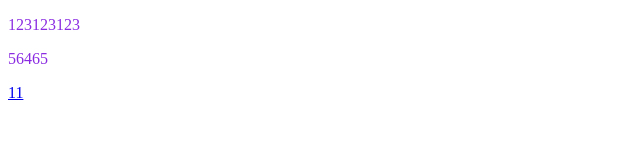
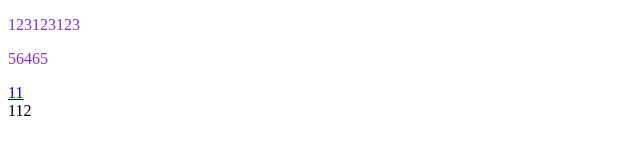
Before and after one commit to 1274738894/11_7lianxi, a plain HTML site: page index.html in a window 1280 px wide. Shown: the full height of the page, 0-640 px from the left. Drawn offline with Linux system fonts and the light colour scheme.

Commit message:
新分支

```diff
--- a/index.html
+++ b/index.html
@@ -11,5 +11,6 @@
     <p>123123123</p>
     <p>56465</p>
     <a href="123">11</a>
+    <div>112</div>
 </body>
 </html>
```
